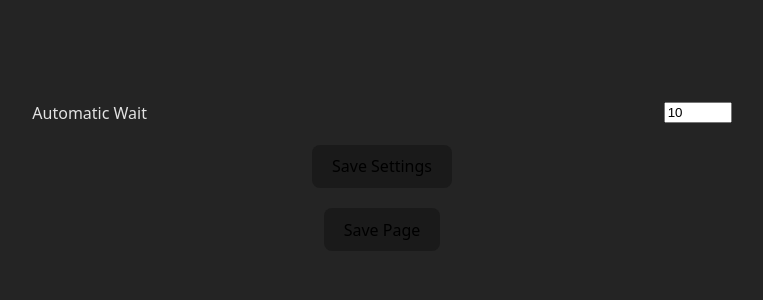
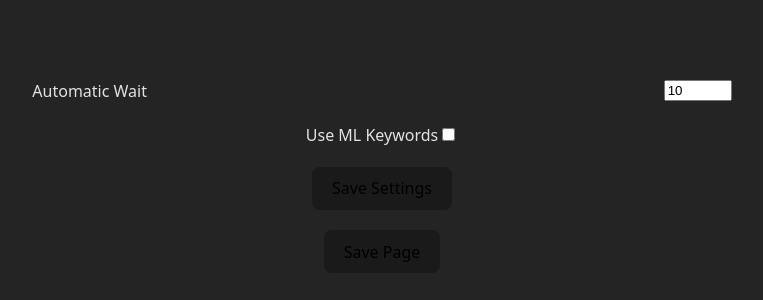
Before and after one commit to Austin-Tsai/gnostic-extension, a React (Vite) app: page / in a window 1280 px wide. Shown: the part 224-524 px from the top of the page, without its empty margins (258-1021 px from the left). Built offline with nearby package versions, Linux system fonts and the light colour scheme.

Commit message:
add ability to toggle ml keywords

```diff
--- a/src/content.js
+++ b/public/content.js
@@ -1,4 +1,4 @@
-import axios from "axios"
+// import axios from "axios"
 
 let waitTime = 100;
 let timeoutId = null;
--- a/src/App.jsx
+++ b/src/App.jsx
@@ -3,12 +3,16 @@ import './App.css'
 
 function App() {
   const [waitTime, setWaitTime] = useState(10);
+  const [useML, setUseML] = useState(true);
 
   const getHtml = () => {
     chrome.tabs.query({ active: true, currentWindow: true }, (tabs) => {
       chrome.tabs.sendMessage(
         tabs[0].id,
-        { type: "GET_HTML" }
+        {
+          type: "GET_HTML",
+          useML: useML
+        }
       );
     });
   };
@@ -53,7 +57,12 @@ function App() {
           </input>
         </div>
 
-        <div className="submit">
+        <div className="useML">
+          <label for="useML">Use ML Keywords</label>
+          <input type="checkbox" name="useML" value={useML} onChange={() => setUseML(!useML)} />
+        </div>
+
+        <div className="save">
           {/* <label id="save-label">Save Settings</label> */}
           <button onClick={saveSettings} aria-labelledby="save-label">Save Settings</button>
         </div>
--- a/vite.config.js
+++ b/vite.config.js
@@ -3,16 +3,16 @@ import react from '@vitejs/plugin-react'
 
 export default defineConfig({
   plugins: [react()],
-  build: {
-    outDir: "dist",
-    rollupOptions: {
-      input: {
-        content: "src/content.js"
-      },
-      output: {
-        entryFileNames: "[name].js",
-      }
-    },
-    emptyOutDir: false
-  }
+  // build: {
+  //   outDir: "dist",
+  //   rollupOptions: {
+  //     input: {
+  //       content: "src/content.js"
+  //     },
+  //     output: {
+  //       entryFileNames: "[name].js",
+  //     }
+  //   },
+  //   emptyOutDir: false
+  // }
 })
```
Also changed, not shown: 4 other files (tests, documents, lock files or other folders).
